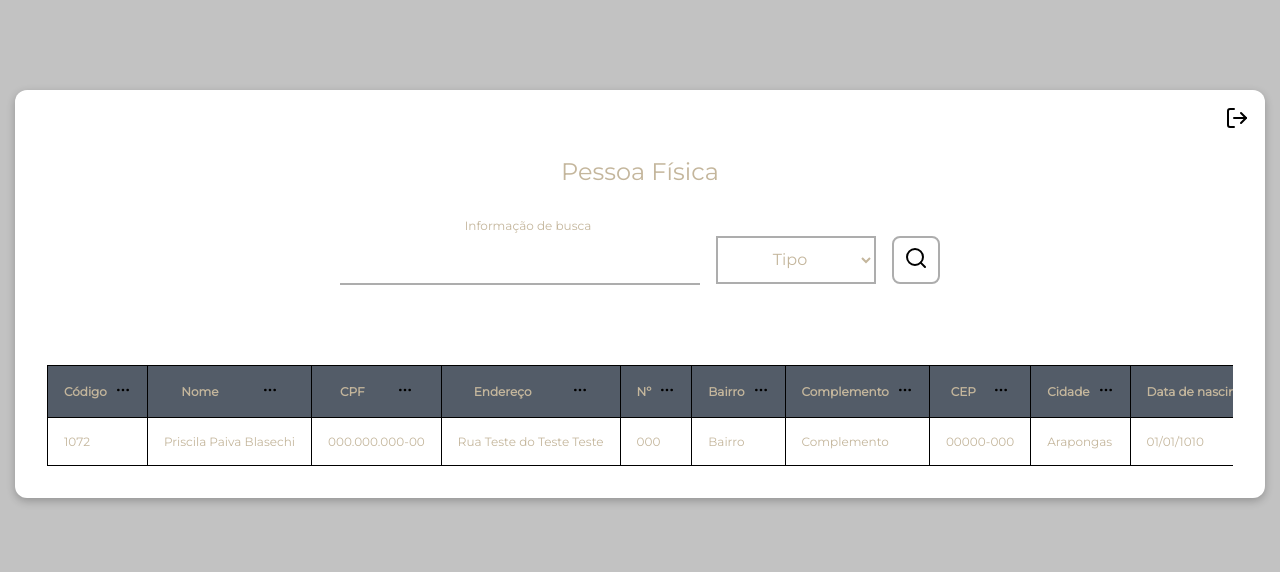
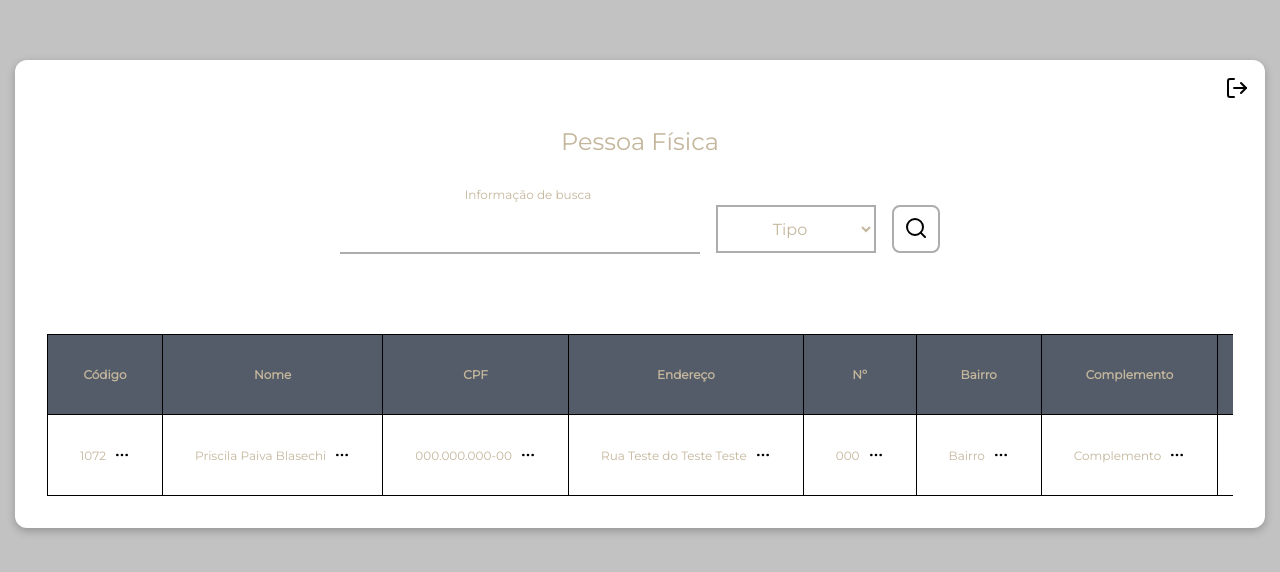
Before and after one commit to Eduvoices/Tecjus, a React (Create React App) app: page /consulta in a window 1280 px wide. Shown: the part 106-678 px from the top of the page. Built offline with nearby package versions, Linux system fonts and the light colour scheme.

Commit message:
limpando o campo de confirmar senha

```diff
--- a/src/pages/CadastroUser/index.jsx
+++ b/src/pages/CadastroUser/index.jsx
@@ -16,7 +16,8 @@ function CadastroUser() {
     const [inputEmailErr, setInputEmailErr] = useState(false);
     const [inputPasswordErr, setInputPasswordErr] = useState(false);
 
-    const ref = useRef(null)
+    const refPassword = useRef(null)
+    const refConfirm = useRef(null)
 
     const validate = () => {
         if (!validEmail.test(email)) {
@@ -44,14 +45,16 @@ function CadastroUser() {
         setConfirm('')
         setEmail('')
         setPassword('')
-        ref.current.value = ''
+        // ref.current.value = ''
     }
 
-    const handleChange = (e) => {
+    function confereSenha(e) {
+        const senha = refPassword.current.value
+        const confirma = refConfirm.current.value
         setConfirm(e.target.value)
 
-        if (confirm !== password) {
-            ref.current.value = ''
+        if (senha !== confirma) {
+            refConfirm.current.value = ''
         }
     }
 
@@ -81,6 +84,7 @@ function CadastroUser() {
                             title='email'
                             placeholder=''
                             value={email}
+                            ref={refPassword}
                             onChange={(e)=>setEmail(e.target.value)}
                             onKeyDown={handleEnter}/>
                             {inputEmailErr && <p>Por favor, digite um email válido</p>}
@@ -90,12 +94,13 @@ function CadastroUser() {
                         <S.WrapInput className="wrap-input">
                             <input
                             id='input2'
+                            required
                             className="input"
                             type="password"
                             title='password'
                             placeholder=''
                             onKeyDown={handleEnter}
-                            ref={ref}
+                            ref={refPassword}
                             onBlur={(e)=>setPassword(e.target.value)}/>
                             {inputPasswordErr && <p>Por favor, digite uma senha mais forte</p>}
                             <S.FocusInput htmlFor='input2' className='focus-input' data-placeholder='Senha'></S.FocusInput>
@@ -103,13 +108,14 @@ function CadastroUser() {
                         <S.WrapInput className="wrap-input">
                             <input
                             id='input3'
+                            required
                             className="input"
                             type="password"
                             title='confirmPassword'
                             placeholder=''
                             onKeyDown={handleEnter}
-                            onBlur={handleChange}
-                            ref={ref}
+                            onBlur={confereSenha}
+                            ref={refConfirm}
                             />
                             {confirm === password ? (<span />) : (<p>Digite uma senha igual</p>)}
                             <S.FocusInput htmlFor='input3' className='focus-input' data-placeholder='Confirmar senha'></S.FocusInput>
--- a/src/pages/Consulta/index.jsx
+++ b/src/pages/Consulta/index.jsx
@@ -70,9 +70,31 @@ function Consulta() {
                                     <table>
                                         <tbody>
                                             <tr>
-                                                <th>
+                                                <th>Código</th>
+                                                <th>Nome</th>
+                                                <th>CPF</th>
+                                                <th>Endereço</th>
+                                                <th>Nº</th>
+                                                <th>Bairro</th>
+                                                <th>Complemento</th>
+                                                <th>CEP</th>
+                                                <th>Cidade</th>
+                                                <th>Data de nascimento</th>
+                                                <th>Telefone 1</th>
+                                                <th>Telefone 2</th>
+                                                <th>Telefone 3</th>
+                                                <th>E-mail</th>
+                                                <th>Responsável</th>
+                                                <th>Rede social</th>
+                                                <th>Como?</th>
+                                                <th>Obs</th>
+                                                <th>Data de cadastro</th>
+                                            </tr>
+
+                                            <tr>
+                                                <td>
                                                     <div>
-                                                        Código
+                                                        1072
                                                         <div className='dropdown'>
                                                             <img src={moreOptions} alt="Mais opções" />
                                                             <div className='dropdownContent'>
@@ -86,10 +108,10 @@ function Consulta() {
                                                             </div>
                                                         </div>
                                                     </div>
-                                                </th>
-                                                <th>
+                                                </td>
+                                                <td>
                                                     <div>
-                                                        Nome
+                                                        Priscila Paiva Blasechi
                                                         <div className='dropdown'>
                                                             <img src={moreOptions} alt="Mais opções" />
                                                             <div className='dropdownContent'>
@@ -103,10 +125,10 @@ function Consulta() {
                                                             </div>
                                                         </div>
                                                     </div>
-                                                </th>
-                                                <th>
+                                                </td>
+                                                <td>
                                                     <div>
-                                                        CPF
+                                                        000.000.000-00
                                                         <div className='dropdown'>
                                                             <img src={moreOptions} alt="Mais opções" />
                                                             <div className='dropdownContent'>
@@ -120,10 +142,10 @@ function Consulta() {
                                                             </div>
                                                         </div>
                                                     </div>
-                                                </th>
-                                                <th>
+                                                </td>
+                                                <td>
                                                     <div>
-                                                        Endereço
+                                                        Rua Teste do Teste Teste
                                                         <div className='dropdown'>
                                                             <img src={moreOptions} alt="Mais opções" />
                                                             <div className='dropdownContent'>
@@ -137,10 +159,10 @@ function Consulta() {
                                                             </div>
                                                         </div>
                                                     </div>
-                                                </th>
-                                                <th>
+                                                </td>
+                                                <td>
                                                     <div>
-                                                        Nº
+                                                        000
                                                         <div className='dropdown'>
                                                             <img src={moreOptions} alt="Mais opções" />
                                                             <div className='dropdownContent'>
@@ -154,8 +176,8 @@ function Consulta() {
                                                             </div>
                                                         </div>
                                                     </div>
-                                                </th>
-                                                <th>
+                                                </td>
+                                                <td>
                                                     <div>
                                                         Bairro
                                                         <div className='dropdown'>
@@ -171,8 +193,8 @@ function Consulta() {
                                                             </div>
                                                         </div>
                                                     </div>
-                                                </th>
-                                                <th>
+                                                </td>
+                                                <td>
                                                     <div>
                                                         Complemento
                                                         <div className='dropdown'>
@@ -188,10 +210,10 @@ function Consulta() {
                                                             </div>
                                                         </div>
                                                     </div>
-                                                </th>
-                                                <th>
+                                                </td>
+                                                <td>
                                                     <div>
-                                                        CEP
+                                                        00000-000
                                                         <div className='dropdown'>
                                                             <img src={moreOptions} alt="Mais opções" />
                                                             <div className='dropdownContent'>
@@ -205,10 +227,10 @@ function Consulta() {
                                                             </div>
                                                         </div>
                                                     </div>
-                                                </th>
-                                                <th>
+                                                </td>
+                                                <td>
                                                     <div>
-                                                        Cidade
+                                                        Arapongas
                                                         <div className='dropdown'>
                                                             <img src={moreOptions} alt="Mais opções" />
                                                             <div className='dropdownContent'>
@@ -222,10 +244,10 @@ function Consulta() {
                                                             </div>
                                                         </div>
                                                     </div>
-                                                </th>
-                                                <th>
+                                                </td>
+                                                <td>
                                                     <div>
-                                                        Data de nascimento
+                                                        01/01/1010
                                                         <div className='dropdown'>
                                                             <img src={moreOptions} alt="Mais opções" />
                                                             <div className='dropdownContent'>
@@ -239,10 +261,10 @@ function Consulta() {
                                                             </div>
                                                         </div>
                                                     </div>
-                                                </th>
-                                                <th>
+                                                </td>
+                                                <td>
                                                     <div>
-                                                        Telefone 1
+                                                        (99)99999-9999
                                                         <div className='dropdown'>
                                                             <img src={moreOptions} alt="Mais opções" />
                                                             <div className='dropdownContent'>
@@ -256,10 +278,10 @@ function Consulta() {
                                                             </div>
                                                         </div>
                                                     </div>
-                                                </th>
-                                                <th>
+                                                </td>
+                                                <td>
                                                     <div>
-                                                        Telefone 2
+                                                        (99)99999-9999
                                                         <div className='dropdown'>
                                                             <img src={moreOptions} alt="Mais opções" />
                                                             <div className='dropdownContent'>
@@ -273,10 +295,10 @@ function Consulta() {
                                                             </div>
                                                         </div>
                                                     </div>
-                                                </th>
-                                                <th>
+                                                </td>
+                                                <td>
                                                     <div>
-                                                        Telefone 3
+                                                        (99)99999-9999
                                                         <div className='dropdown'>
                                                             <img src={moreOptions} alt="Mais opções" />
                                                             <div className='dropdownContent'>
@@ -290,10 +312,10 @@ function Consulta() {
                                                             </div>
                                                         </div>
                                                     </div>
-                                                </th>
-                                                <th>
+                                                </td>
+                                                <td>
                                                     <div>
-                                                        E-mail
+                                                        exemplo@exemplo.com
                                                         <div className='dropdown'>
                                                             <img src={moreOptions} alt="Mais opções" />
                                                             <div className='dropdownContent'>
@@ -307,10 +329,10 @@ function Consulta() {
                                                             </div>
                                                         </div>
                                                     </div>
-                                                </th>
-                                                <th>
+                                                </td>
+                                                <td>
                                                     <div>
-                                                        Responsável
+                                                        Nome do Responsável
                                                         <div className='dropdown'>
                                                             <img src={moreOptions} alt="Mais opções" />
                                                             <div className='dropdownContent'>
@@ -324,10 +346,10 @@ function Consulta() {
                                                             </div>
                                                         </div>
                                                     </div>
-                                                </th>
-                                                <th>
+                                                </td>
+                                                <td>
                                                     <div>
-                                                        Rede social
+                                                        @exemplo
                                                         <div className='dropdown'>
                                                             <img src={moreOptions} alt="Mais opções" />
                                                             <div className='dropdownContent'>
@@ -341,10 +363,10 @@ function Consulta() {
                                                             </div>
                                                         </div>
                                                     </div>
-                                                </th>
-                                                <th>
+                                                </td>
+                                                <td>
                                                     <div>
-                                                        Como?
+                                                        Complemento
                                                         <div className='dropdown'>
                                                             <img src={moreOptions} alt="Mais opções" />
                                                             <div className='dropdownContent'>
@@ -358,10 +380,10 @@ function Consulta() {
                                                             </div>
                                                         </div>
                                                     </div>
-                                                </th>
-                                                <th>
+                                                </td>
+                                                <td>
                                                     <div>
-                                                        Obs
+                                                        Exemplo
                                                         <div className='dropdown'>
                                                             <img src={moreOptions} alt="Mais opções" />
                                                             <div className='dropdownContent'>
@@ -375,10 +397,10 @@ function Consulta() {
                                                             </div>
                                                         </div>
                                                     </div>
-                                                </th>
-                                                <th>
+                                                </td>
+                                                <td>
                                                     <div>
-                                                        Data de cadastro
+                                                        01/01/1010
                                                         <div className='dropdown'>
                                                             <img src={moreOptions} alt="Mais opções" />
                                                             <div className='dropdownContent'>
@@ -392,29 +414,7 @@ function Consulta() {
                                                             </div>
                                                         </div>
                                                     </div>
-                                                </th>
-                                            </tr>
-
-                                            <tr>
-                                                <td>1072</td>
-                                                <td>Priscila Paiva Blasechi</td>
-                                                <td>000.000.000-00</td>
-                                                <td>Rua Teste do Teste Teste</td>
-                                                <td>000</td>
-                                                <td>Bairro</td>
-                                                <td>Complemento</td>
-                                                <td>00000-000</td>
-                                                <td>Arapongas</td>
-                                                <td>01/01/1010</td>
-                                                <td>(99)99999-9999</td>
-                                                <td>(99)99999-9999</td>
-                                                <td>(99)99999-9999</td>
-                                                <td>exemplo@exemplo.com</td>
-                                                <td>Nome do Responsável</td>
-                                                <td>@exemplo</td>
-                                                <td>Complemento</td>
-                                                <td>Exemplo</td>
-                                                <td>01/01/1010</td>
+                                                </td>
                                             </tr>
                                         </tbody>
                                     </table>
--- a/src/pages/Consulta/styles.js
+++ b/src/pages/Consulta/styles.js
@@ -40,12 +40,11 @@ table {
     border-radius: 8px;
     padding: 8px;
     background: #fff;
-    position: relative;
     }
 
     th, td {
     text-align: justify;
-    padding: 16px;
+    padding: 32px;
     width: 100%;
     border: 1px solid #000;
     white-space: nowrap;
@@ -55,7 +54,9 @@ table {
     th {
         background: #535c68;
         text-align: center;
+    }
 
+    td {
         div {
             display: flex;
             align-items: center;
@@ -66,7 +67,7 @@ table {
             }
 
             div {
-                display: inline-block;
+                display: inline-flex;
                 position: relative;
 
                     &:hover {
@@ -78,14 +79,11 @@ table {
                     .dropdownContent {
                         position: absolute;
                         display: none;
-                        z-index: 1;
                         background-color: #f1f1f1;
                         box-shadow: 0px 8px 16px 0px rgba(0,0,0,0.2);
                         padding: 8px;
                         font-size: 12px;
                         line-height: 1.2;
-                        height: 120px;
-
                         p {
                             margin-top: 4px;
                         }
```
